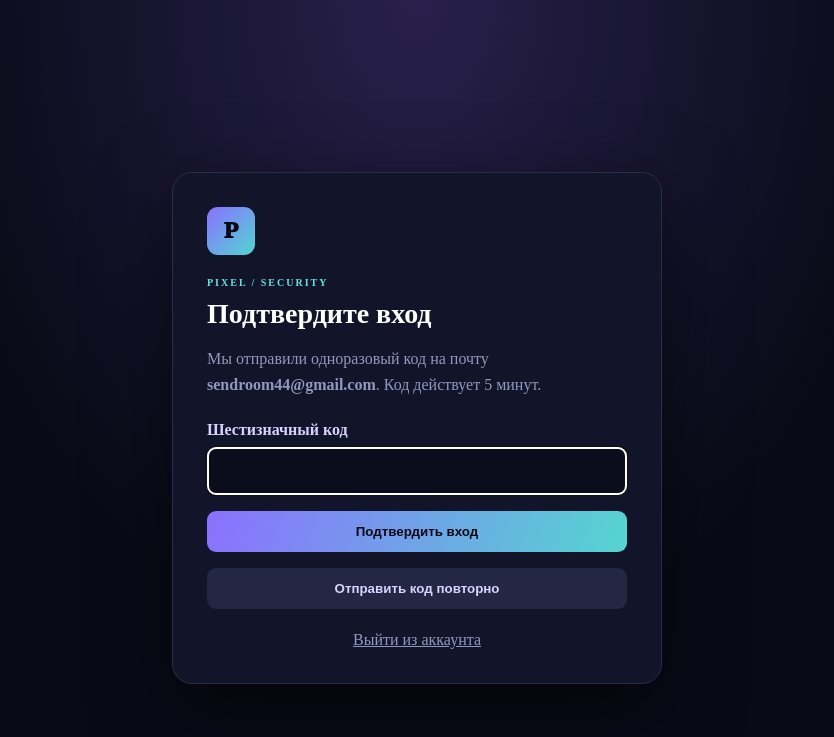
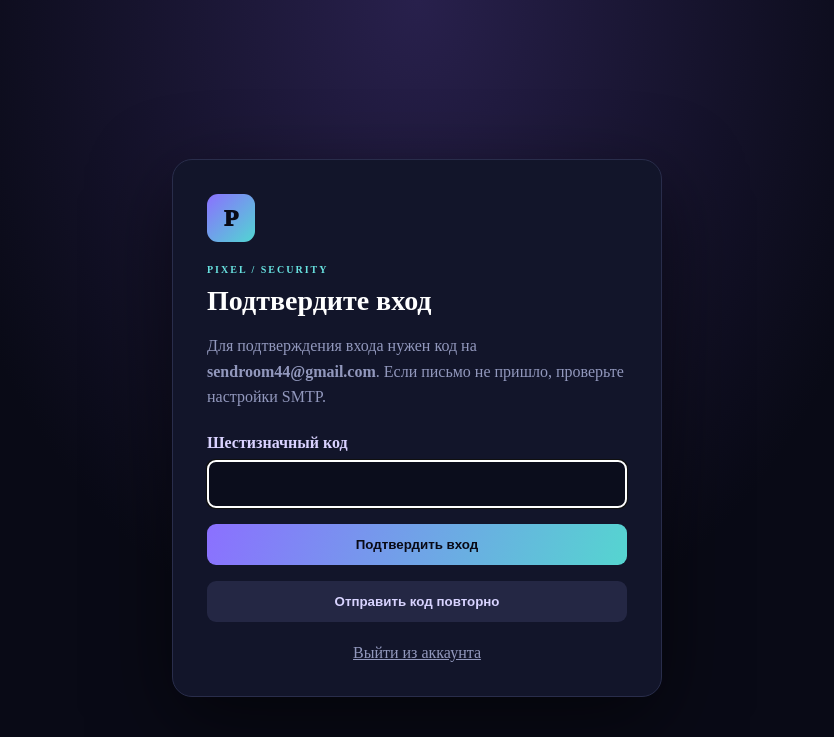
Before and after one commit to sendroom44-bit/PIXEL, a Django app: page /control-room/confirm/ in a window 1280 px wide. Shown: the top 737 px of the page, without its empty margins (223-1057 px from the left). Run offline with Django 4.2, Linux system fonts and the light colour scheme; a user stored in the database is signed in; data comes from the database, SQL or seed files in the repository; some libraries are stand-ins or nearby versions.

Commit message:
Clarify PIXEL admin verification status when mail is not configured

```diff
--- a/games/templates/admin/pixel_otp.html
+++ b/games/templates/admin/pixel_otp.html
@@ -5,7 +5,7 @@
 <main class="pixel-otp-card">
   <div class="pixel-otp-logo">P</div><div class="pixel-eyebrow">PIXEL / SECURITY</div>
   <h1>Подтвердите вход</h1>
-  <p>Мы отправили одноразовый код на почту <strong>{{ email }}</strong>. Код действует 5 минут.</p>
+  {% if sent %}<p>Мы отправили одноразовый код на почту <strong>{{ email }}</strong>. Код действует 5 минут.</p>{% else %}<p>Для подтверждения входа нужен код на <strong>{{ email }}</strong>. Если письмо не пришло, проверьте настройки SMTP.</p>{% endif %}
   {% if error %}<div class="pixel-otp-error">{{ error }}</div>{% endif %}
   <form method="post">{% csrf_token %}
     <label for="otp-code">Шестизначный код</label>
```
